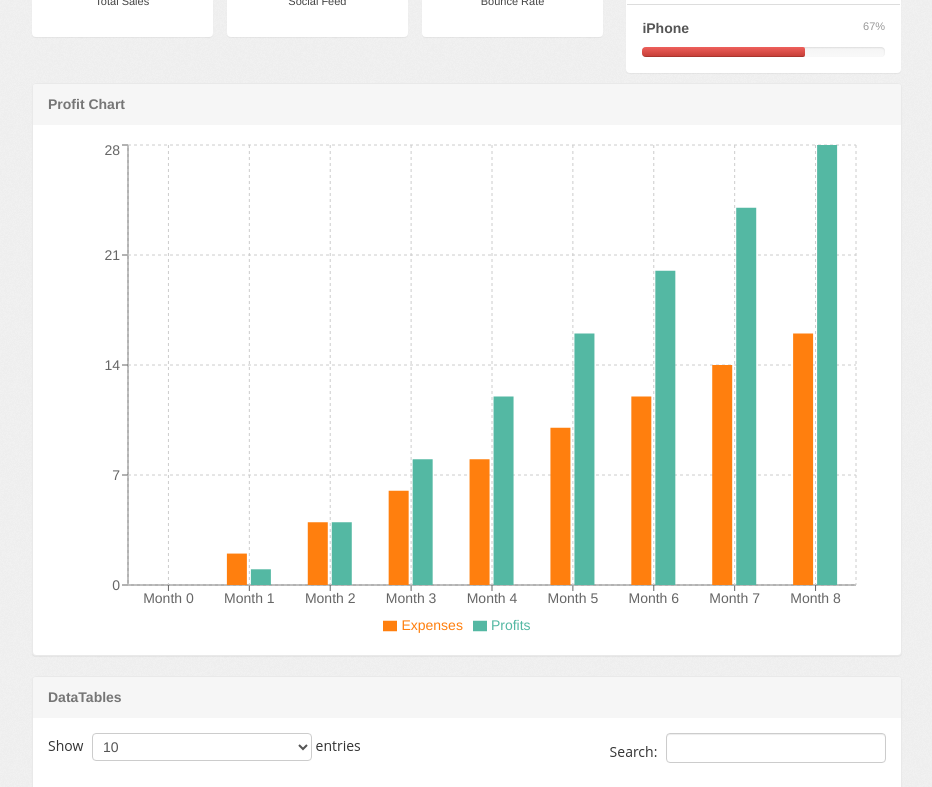
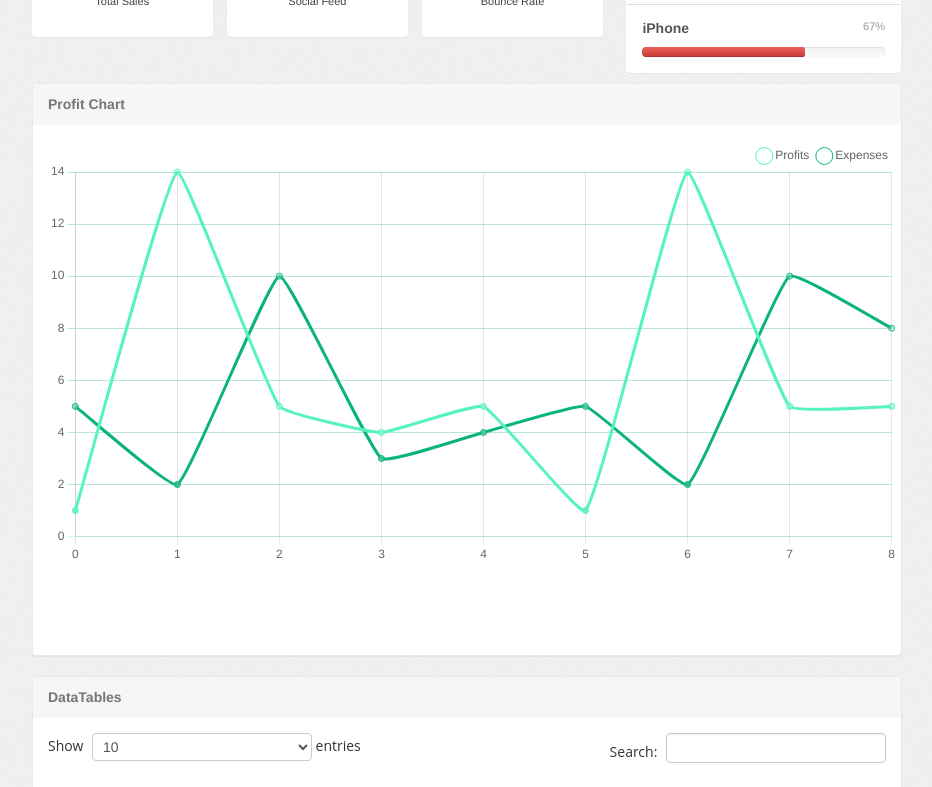
Before and after one commit to TranDuongTruong/HRWEB, a React (Vite) app in the folder frontend/: page / in a window 1280 px wide. Shown: the part 480-1267 px from the top of the page, without its empty margins (323-1255 px from the left). Built offline with nearby package versions, Linux system fonts and the light colour scheme.

Commit message:
Fix chart

```diff
--- a/frontend/package.json
+++ b/frontend/package.json
@@ -11,6 +11,7 @@
   },
   "dependencies": {
     "axios": "^1.6.7",
+    "chart.js": "^3.0.0",
     "react": "^18.2.0",
     "react-dom": "^18.2.0",
     "react-router-dom": "^6.22.1",
--- a/frontend/src/Views/Admin/Index.jsx
+++ b/frontend/src/Views/Admin/Index.jsx
@@ -1,28 +1,27 @@
-import React from 'react';
-import {
-    BarChart,
-    Bar,
-    XAxis,
-    YAxis,
-    CartesianGrid,
-    Tooltip,
-    Legend,
-    ResponsiveContainer,
-} from 'recharts';
-
-const data = [
-    { name: 'Month 0', Expenses: 0, Profits: 0 },
-    { name: 'Month 1', Expenses: 2, Profits: 1 },
-    { name: 'Month 2', Expenses: 4, Profits: 4 },
-    { name: 'Month 3', Expenses: 6, Profits: 8 },
-    { name: 'Month 4', Expenses: 8, Profits: 12 },
-    { name: 'Month 5', Expenses: 10, Profits: 16 },
-    { name: 'Month 6', Expenses: 12, Profits: 20 },
-    { name: 'Month 7', Expenses: 14, Profits: 24 },
-    { name: 'Month 8', Expenses: 16, Profits: 28 },
-];
+import React, { useEffect } from 'react';
+import Chart from 'chart.js/auto';
+import MyChart from './MyChart';
 
 function Index() {
+    const chartData = {
+        labels: ['0', '1', '2', '3', '4', '5', '6', '7','8'],
+        datasets: [
+          {
+            label: 'Profits',
+             data: [1, 14, 5, 4, 5, 1, 14,5,5],
+             fill: false,
+                borderColor: 'rgb(85, 243, 192)',
+            tension: 0.1
+          },
+          {
+            label: 'Expenses',
+            data: [5,2,10,3,4,5,2,10,8],
+            fill: false,
+            borderColor: 'rgb(13, 179, 126)',
+            tension: 0.1
+          }
+        ]
+      };
     return (
         <div className="content">
             <div className="btn-controls">
@@ -97,28 +96,21 @@ function Index() {
                     </ul>
                 </div>
             </div>
+            {/* profits chart  */}
+
             <div className="module">
-                <div className="module-head">
-                    <h3>Profit Chart</h3>
-                </div>
-                <div className="module-body">
-                    <ResponsiveContainer width="100%" height={500}>
-                        <BarChart
-                            data={data}
-                            margin={{ top: 5, right: 30, left: 20, bottom: 5 }}
-                            barSize={20}
-                        >
-                            <XAxis dataKey="name" />
-                            <YAxis />
-                            <CartesianGrid strokeDasharray="3 3" />
-                            <Tooltip />
-                            <Legend />
-                            <Bar dataKey="Expenses" fill="#ff7f0e" name="Expenses" />
-                            <Bar dataKey="Profits" fill="#54b8a3" name="Profits" />
-                        </BarChart>
-                    </ResponsiveContainer>
-                </div>
-            </div>
+        <div className="module-head">
+          <h3>Profit Chart</h3>
+        </div>
+        <div className="module-body"style={{ height: '500px', width: '98%' }}>
+
+          <MyChart data={chartData} /> {/* Render your Chart component */}
+        </div>
+      </div>
+
+      {/* Existing chart */}
+
+
             <div className="module hide">
                 <div className="module-head">
                     <h3>Adjust Budget Range</h3>
--- /dev/null
+++ b/frontend/src/Views/Admin/MyChart.jsx
@@ -0,0 +1,69 @@
+import React, { useEffect, useRef } from 'react';
+import Chart from 'chart.js/auto'; // Import Chart.js
+
+const MyChart = ({ data }) => {
+  const chartContainer = useRef(null);
+  const chartInstance = useRef(null);
+
+  useEffect(() => {
+    if (chartContainer && chartContainer.current) {
+      // Destroy existing chart instance if it exists
+      if (chartInstance.current) {
+        chartInstance.current.destroy();
+      }
+
+      // Create a new chart instance
+      chartInstance.current = new Chart(chartContainer.current, {
+        type: 'line', // Set the chart type (e.g., line, bar, pie)
+        data: data, // Set the chart data
+        options: {
+          plugins: {
+            legend: {
+              display: true,
+              position: 'top',
+              align: 'end',
+              labels: {
+                usePointStyle: true,
+                boxWidth: 10
+              }
+            },
+            fillBetweenLines: {
+              above: (context) => context.dataset.backgroundColor
+            }
+          },
+          scales: {
+            y: {
+              grid: {
+                color: (context) => context.tick.value === 0 ? 'rgba(85, 243, 192, 0.3)' : 'rgba(13, 179, 126, 0.3)'
+              }
+            }
+          }
+        }
+      });
+    }
+    const ctx = chartInstance.current.canvas.getContext('2d');
+    const datasets = chartInstance.current.config.data.datasets;
+
+    datasets.forEach((dataset, index) => {
+      const gradient = ctx.createLinearGradient(0, chartInstance.current.chartArea.bottom, 0, chartInstance.current.chartArea.top);
+      gradient.addColorStop(0, dataset.borderColor); // Màu đỉnh
+      gradient.addColorStop(1, 'rgba(255, 255, 255, 0)'); // Màu đáy
+      dataset.backgroundColor = gradient;
+    });
+
+    chartInstance.current.update();
+
+
+
+    // Cleanup function to destroy the chart when the component unmounts
+    return () => {
+      if (chartInstance.current) {
+        chartInstance.current.destroy();
+      }
+    };
+  }, [data]); // Re-render the chart when the data prop changes
+
+  return <canvas ref={chartContainer} />;
+};
+
+export default MyChart;
```
Also changed, not shown: 1 other file (tests, documents, lock files or other folders).
